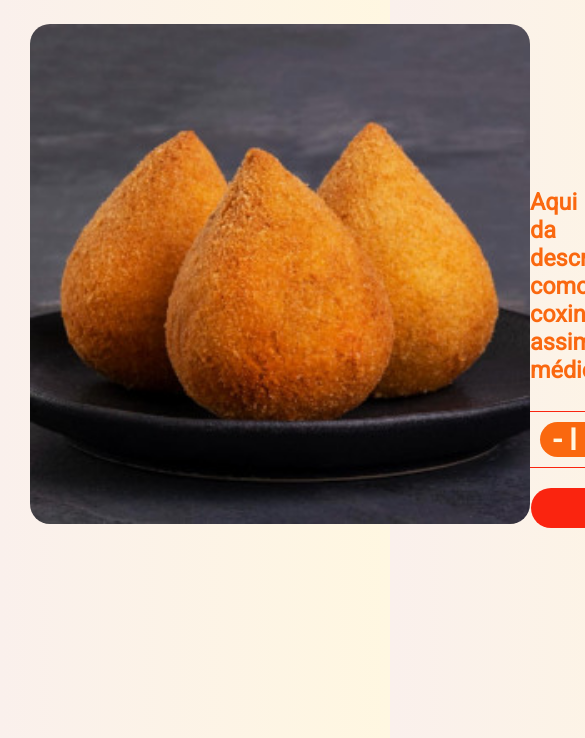
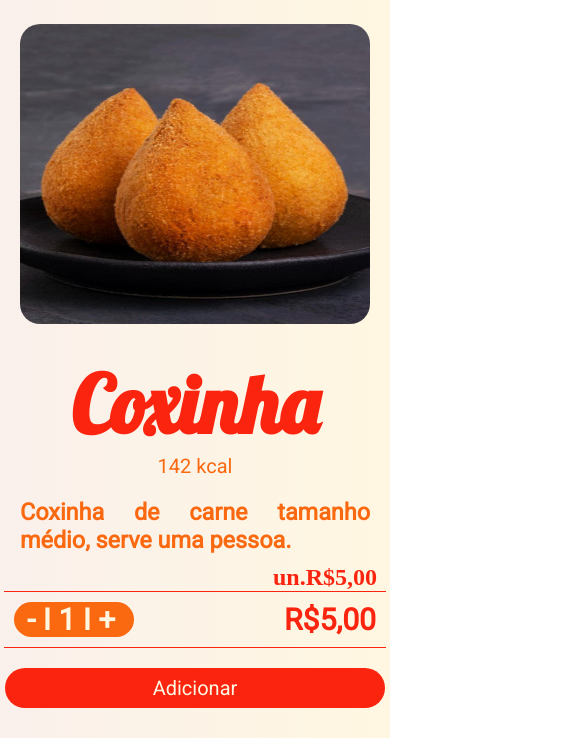
Before and after one commit to pauloandrepassos/AgendaAi, a plain HTML site: page user/lanche/lanche.html in a window 390 px wide. Shown: the part 106-844 px from the top of the page, 585 px wide, since content can reach past the window. Drawn offline with Linux system fonts and the light colour scheme; a web font is replaced by a local one.

Commit message:
ajustes na tela de lanche
ajustes leves na tela de lanche

```diff
--- a/login_cadastro/login_cadastro.css
+++ b/login_cadastro/login_cadastro.css
@@ -97,6 +97,10 @@ button a {
     font-size: 13px;
 }
 
+input[type="checkbox"] {
+    border-radius: 50px;
+}
+
 input[type="checkbox"]:checked {
     cursor: pointer;
     background-color: #FA680F;
--- a/user/lanche/lanche.css
+++ b/user/lanche/lanche.css
@@ -6,6 +6,7 @@
     flex-direction: row;
     justify-content: space-evenly;
     cursor: default;
+    gap: 10px;
 
 }
 
@@ -103,3 +104,26 @@
     border-radius: 20px;
 
 }
+
+@media (max-width: 950px) {
+    .lanche-principal {
+        flex-direction: column;
+        align-items: center;
+    }
+}
+
+@media (max-width: 950px) and (max-height: 850px) {
+    .lanche-principal img {
+        width: 350px;
+        height: 300px;
+    }
+
+    .descrição {
+        margin-bottom: 10px;
+    }
+    .informacoes-do-lanche {
+        width: 350px;
+        height: 300px;
+    }
+
+}
--- a/user/lanche/lanche.html
+++ b/user/lanche/lanche.html
@@ -18,7 +18,7 @@
         </div>
     </header>
 
-    <body>
+    <main>
         <section class="lanche-principal">
             <img src="/images/coxinha.jpg" alt=" imagem do lanche escolhido">
             <div class="informacoes-do-lanche">
@@ -27,7 +27,7 @@
                     <p>142 kcal</p>
                 </div>
                 <div class="descrição">
-                    <h3>Aqui seria um espaço para o dono da cantina adicionar alguma descrição do lanche em específico, como esse exemplo é de uma coxinha, ficaria mais ou menos assim: Coxinha de carne tamanho médio, serve uma pessoa.</h3>
+                    <h3>Coxinha de carne tamanho médio, serve uma pessoa.</h3>
                 </div>
                 <div class="info-lanche">
                     <h2 class="unidade">un.R$5,00</h2>
@@ -41,6 +41,6 @@
                 </div>
             </div>
         </section>
-    </body>
+    </main>
 </body>
 </html>
```
Also changed, not shown: login_cadastro/login.html (+1 -1 lines).
